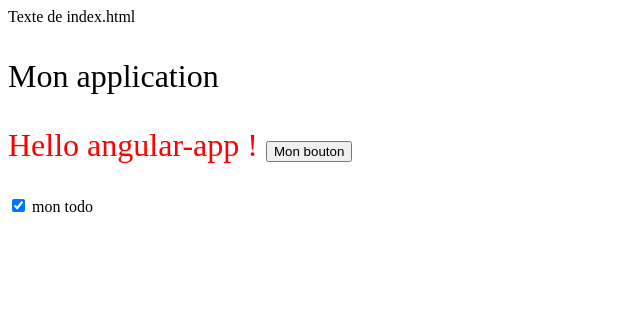
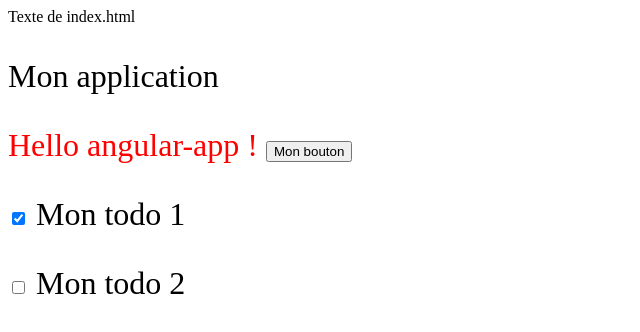
Before and after one commit to fmairesse/orsys-osw-202012, an Angular app in the folder tp/angular-app/: page / in a window 1280 px wide. Shown: the top 332 px of the page, without its empty margins (0-640 px from the left). Built offline with nearby package versions, Linux system fonts and the light colour scheme.

Commit message:
angular: ngFor

```diff
--- a/tp/angular-app/src/app/app.component.html
+++ b/tp/angular-app/src/app/app.component.html
@@ -1,4 +1,4 @@
 <p>Mon application</p>
 <app-hello-world [name]="title" [boutonDisabled]="monBoutonDisabled" (clickButton)="onClick($event)"></app-hello-world>
 
-<app-todo [title]="'mon todo'" [completed]="true"></app-todo>
+<app-todo *ngFor="let t of todos" [title]="t.title" [completed]="t.completed"></app-todo>
--- a/tp/angular-app/src/app/app.component.ts
+++ b/tp/angular-app/src/app/app.component.ts
@@ -8,6 +8,16 @@ import { Component } from "@angular/core";
 export class AppComponent {
   title = "angular-app";
   monBoutonDisabled = false;
+  todos = [
+    {
+      title: "Mon todo 1",
+      completed: true,
+    },
+    {
+      title: "Mon todo 2",
+      completed: false,
+    },
+  ];
 
   onClick(name: string) {
     alert(`Hallo ${name}`);
--- a/tp/angular-app/src/app/todo/todo.component.html
+++ b/tp/angular-app/src/app/todo/todo.component.html
@@ -1,2 +1,4 @@
-<input type="checkbox" [checked]="completed" />
-{{title}}
+<p>
+	<input type="checkbox" [checked]="completed" />
+	{{title}}
+</p>
```
